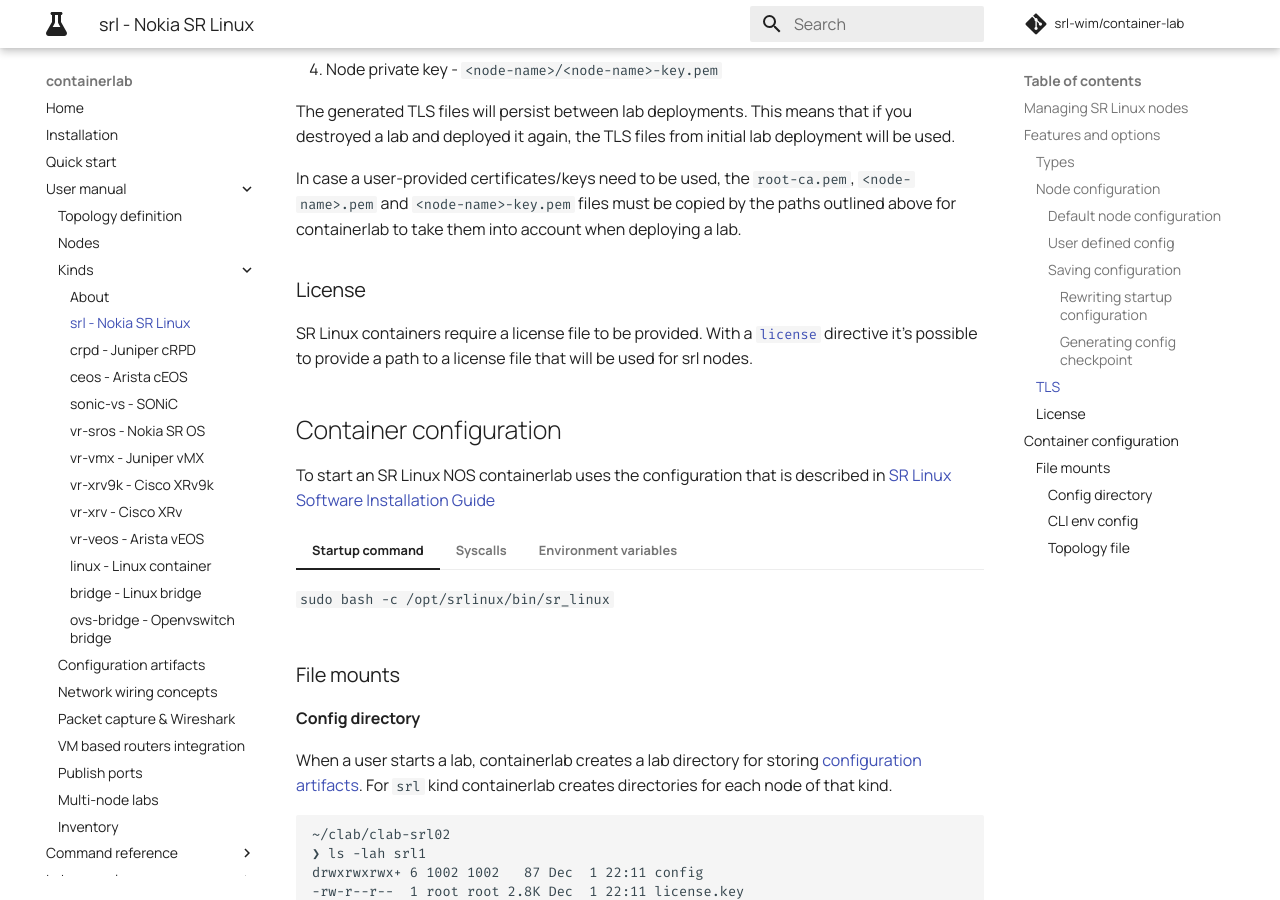
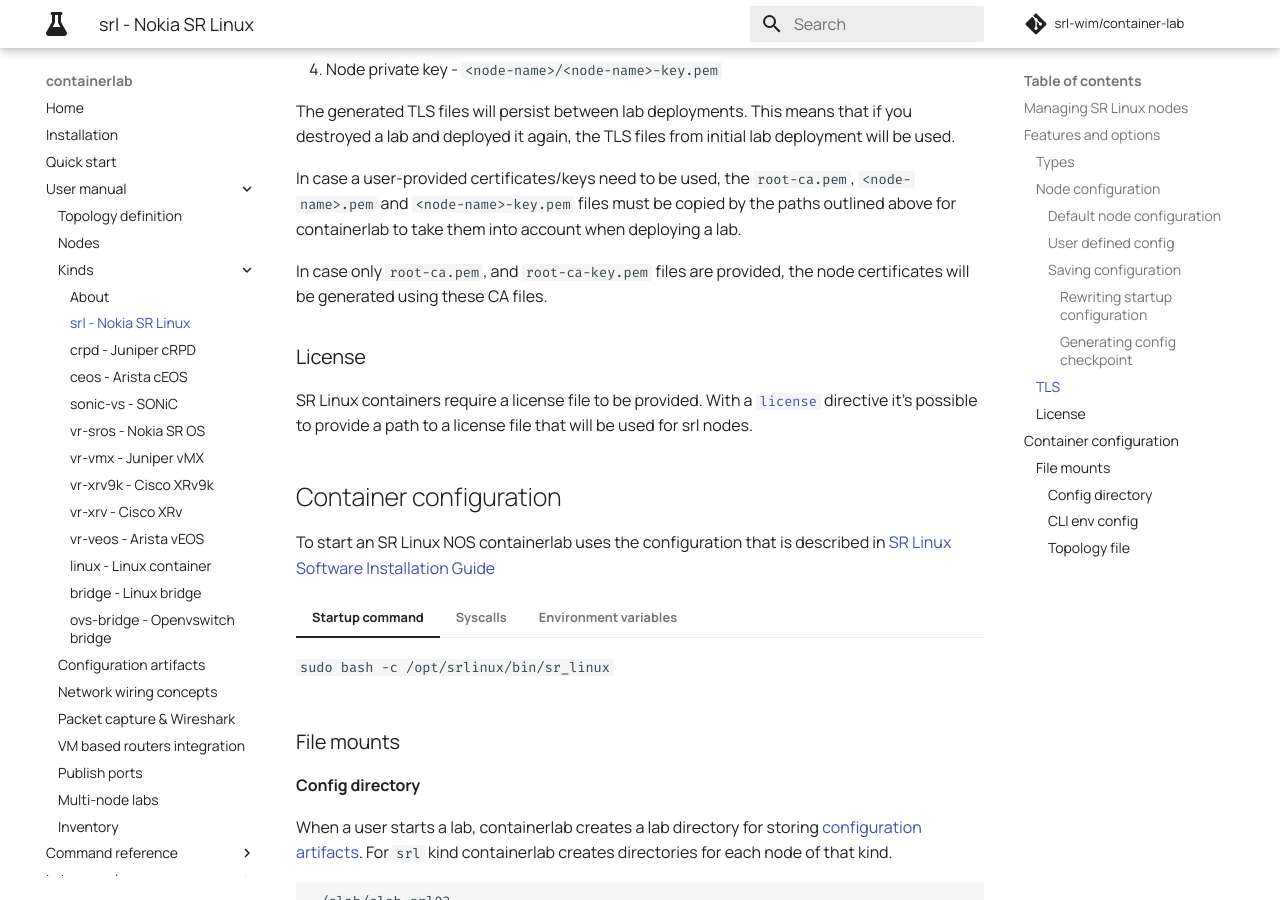
Before and after one commit to srl-labs/containerlab, an MkDocs documentation site: the page built from docs/manual/kinds/srl.md, in a window 1280 px wide and 900 px high, scrolled down 3051 px. Built offline with MkDocs 1.6.1 and Material for MkDocs 9.7.7, drawn with Linux system fonts in a browser that asks for light colours; comment, search, counter and statistics services are not loaded.

Commit message:
added a note about CA only files

```diff
--- a/docs/manual/kinds/srl.md
+++ b/docs/manual/kinds/srl.md
@@ -108,6 +108,8 @@ The generated TLS files will persist between lab deployments. This means that if
 
 In case a user-provided certificates/keys need to be used, the `root-ca.pem`, `<node-name>.pem` and `<node-name>-key.pem` files must be copied by the paths outlined above for containerlab to take them into account when deploying a lab.
 
+In case only `root-ca.pem`, and `root-ca-key.pem` files are provided, the node certificates will be generated using these CA files.
+
 ### License
 SR Linux containers require a license file to be provided. With a [`license`](../nodes.md#license) directive it's possible to provide a path to a license file that will be used for srl nodes.
 
```
